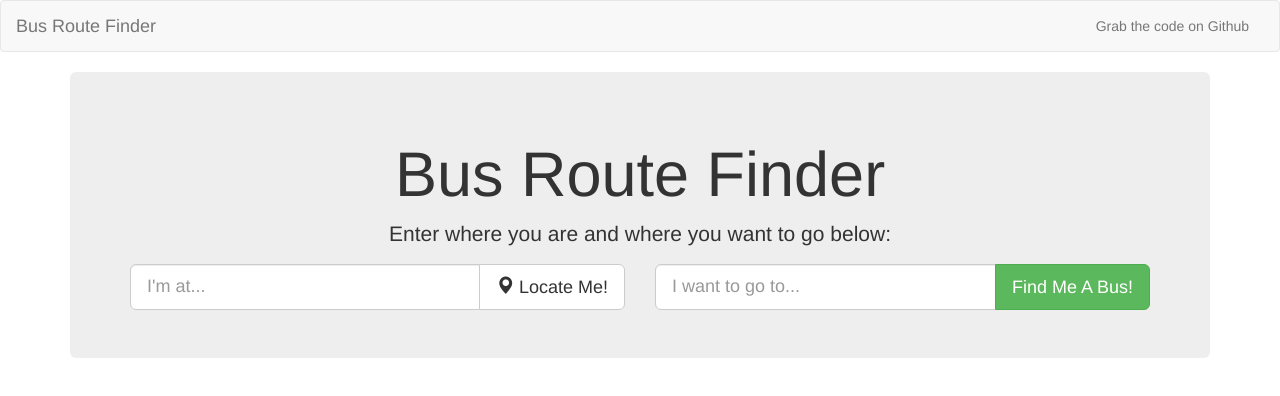
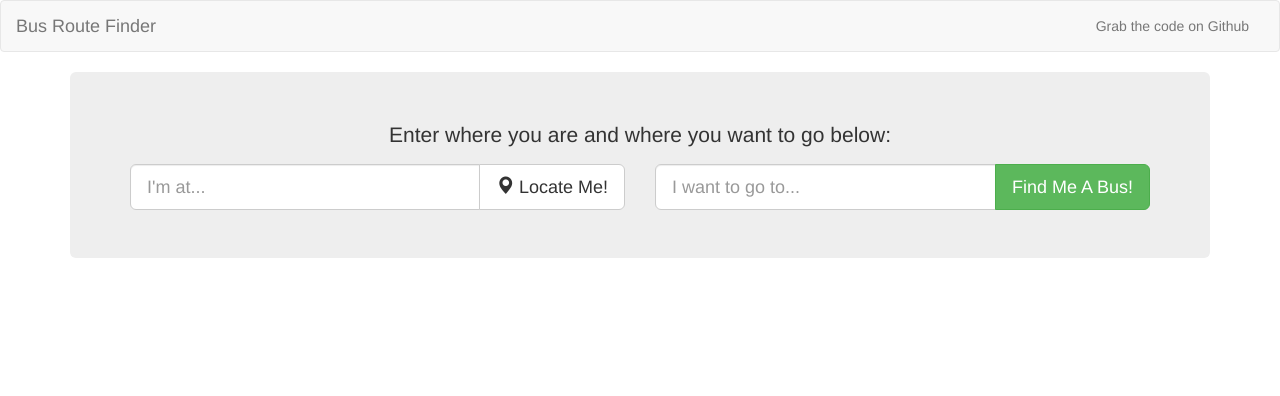
Before and after one commit to janithl/BusRouteJS, a plain HTML site: page index.html in a window 1280 px wide. Drawn offline with nearby package versions, Linux system fonts and the light colour scheme; some packages are replaced by stand-ins of ours.

Commit message:
got rid of giant header

```diff
--- a/index.html
+++ b/index.html
@@ -47,7 +47,6 @@
 
         <div class="container">
             <div class="jumbotron text-center">
-                <h1>Bus Route Finder</h1>
                 <p class="lead">Enter where you are and where you want to go below:</p>
                 <div class="row">
                     <div class="col-xs-12 col-sm-6">
```
